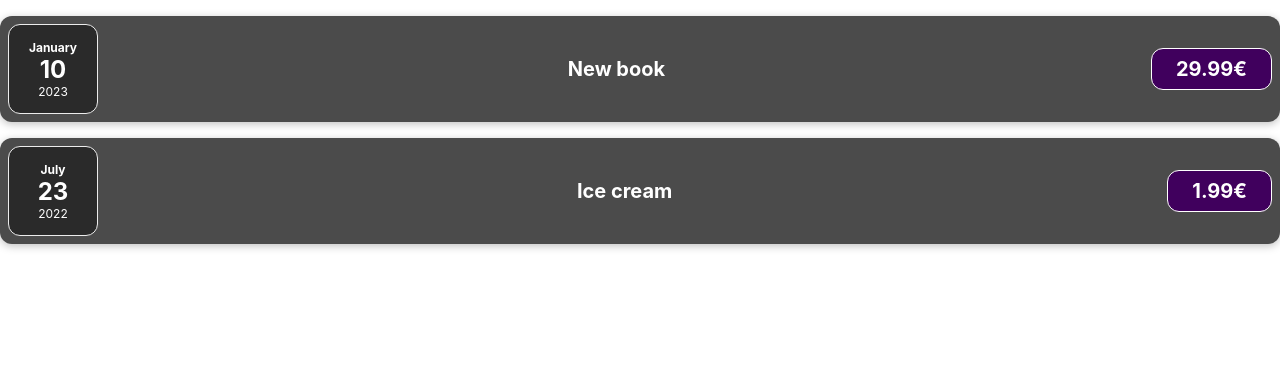
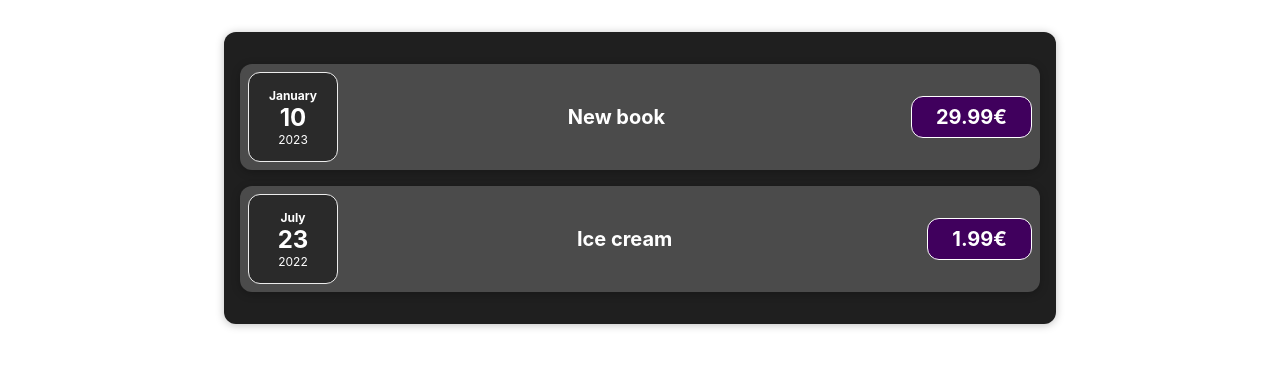
Before and after one commit to MarkusMaal2/my_expenses, a React (Create React App) app: page / in a window 1280 px wide. Shown: the top 368 px of the page. Built offline with nearby package versions, Linux system fonts and the light colour scheme.

Commit message:
Add surrounding component to ExpenseDate and ExpenseItem

```diff
--- a/src/App.js
+++ b/src/App.js
@@ -1,5 +1,5 @@
 import './App.css'
-import ExpenseItem from "./components/ExpenseItem";
+import Expenses from "./components/Expenses";
 
 function App() {
     const expenses = [
@@ -16,8 +16,7 @@
     ]
     return (
         <div className="App">
-          <ExpenseItem expenseData={expenses[0]} />
-          <ExpenseItem expenseData={expenses[1]}/>
+            <Expenses expenseData={expenses}/>
         </div>
     )
 }
--- /dev/null
+++ b/src/components/Expenses.css
@@ -0,0 +1,9 @@
+.expenses {
+    padding: 1rem;
+    background-color: rgb(31, 31, 31);
+    margin: 2rem auto;
+    width: 50rem;
+    max-width: 95%;
+    border-radius: 12px;
+    box-shadow: 0 1px 8px rgba(0, 0, 0, 0.25);
+}
--- /dev/null
+++ b/src/components/Expenses.js
@@ -0,0 +1,14 @@
+import './Expenses.css'
+import ExpenseDate from "./ExpenseDate";
+import ExpenseItem from "./ExpenseItem";
+
+function Expenses(props) {
+    return (
+        <div className="expenses">
+            <ExpenseItem expenseData={props.expenseData[0]} />
+            <ExpenseItem expenseData={props.expenseData[1]}/>
+        </div>
+    )
+}
+
+export default Expenses
```
